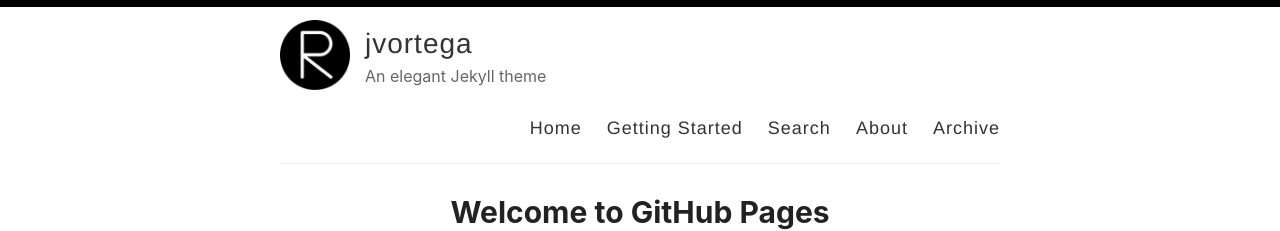
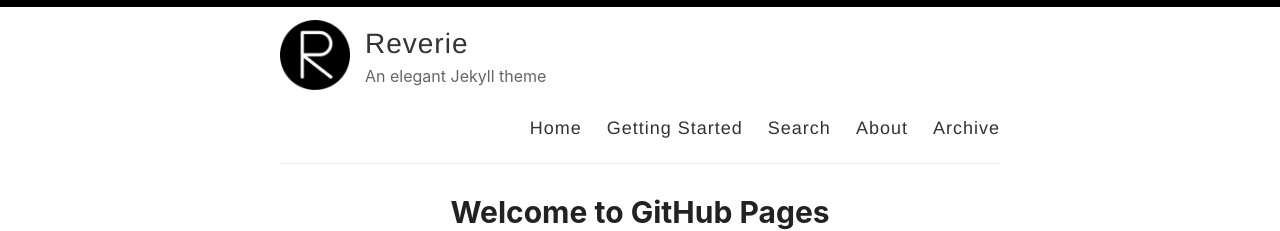
Before and after one commit to jvortega/jvortega.github.io, a Jekyll site: the page built from index.md, in a window 1280 px wide. Shown: the top 231 px of the page. Built offline with Jekyll 4.4.1, drawn with Linux system fonts in a browser that asks for light colours; our own code applies the rules of GitHub Pages for plain Markdown files; the list of posts is cut into pages by our own code.

Commit message:
Revert "Update _config.yml"
This reverts commit e52794a5c5242952ad44b8c567e9de27dabc43a7.

```diff
--- a/_config.yml
+++ b/_config.yml
@@ -3,7 +3,7 @@
 #
 
 # Name of your site (displayed in the header)
-name: jvortega
+name: Reverie
 
 # Name of the author
 author: Amit Merchant
@@ -21,15 +21,15 @@ avatar: /images/reverie.png
 # Includes an icon in the footer for each username you enter
 footer-links:
   dribbble:
-  email: jvortega@gmail.com
+  email: amit.d.merchant@gmail.com
   facebook:
   flickr:
-  github: jvortega/jvortega.github.io
+  github: amitmerchant1990/reverie
   instagram:
   linkedin:
   pinterest:
   rss: rss
-  twitter: jvortega
+  twitter: amit_merchant
   stackoverflow:
   youtube: # channel/<your_long_string> or user/<user-name>
   googleplus: # anything in your profile username that comes after plus.google.com/
@@ -41,21 +41,21 @@ footer-links:
 disqus:
 
 # Enter your Google Analytics web tracking code (e.g. UA-2110908-2) to activate tracking
-#google_analytics: UA-43339302-11
+google_analytics: UA-43339302-11
 
 # For newer "GA4" analytics, use the following instead of the "UA" entry above
 #google_analytics_ga4: G-GABC1DEFG
 
 # Your website URL (e.g. http://amitmerchant1990.github.io or http://www.amitmerchant.com)
 # Used for Sitemap.xml and your RSS feed
-#url: http://www.amitmerchant.com/reverie
-#enforce_ssl: https://www.amitmerchant.com/reverie
+url: http://www.amitmerchant.com/reverie
+enforce_ssl: https://www.amitmerchant.com/reverie
 
 # If you're hosting your site at a Project repository on GitHub pages
 # (http://yourusername.github.io/repository-name)
 # and NOT your User repository (http://yourusername.github.io)
 # then add in the baseurl here, like this: "/repository-name"
-baseurl: "/jvortega.github.io"
+baseurl: "/reverie"
 
 #
 # !! You don't need to change any of the configuration flags below !!
```
